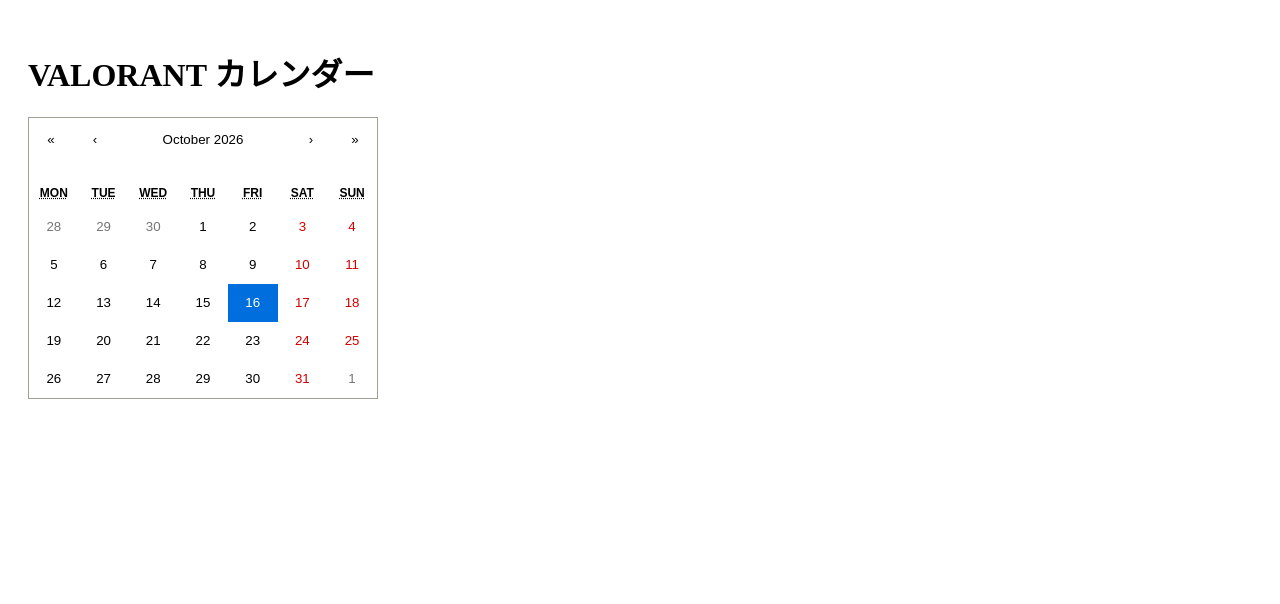
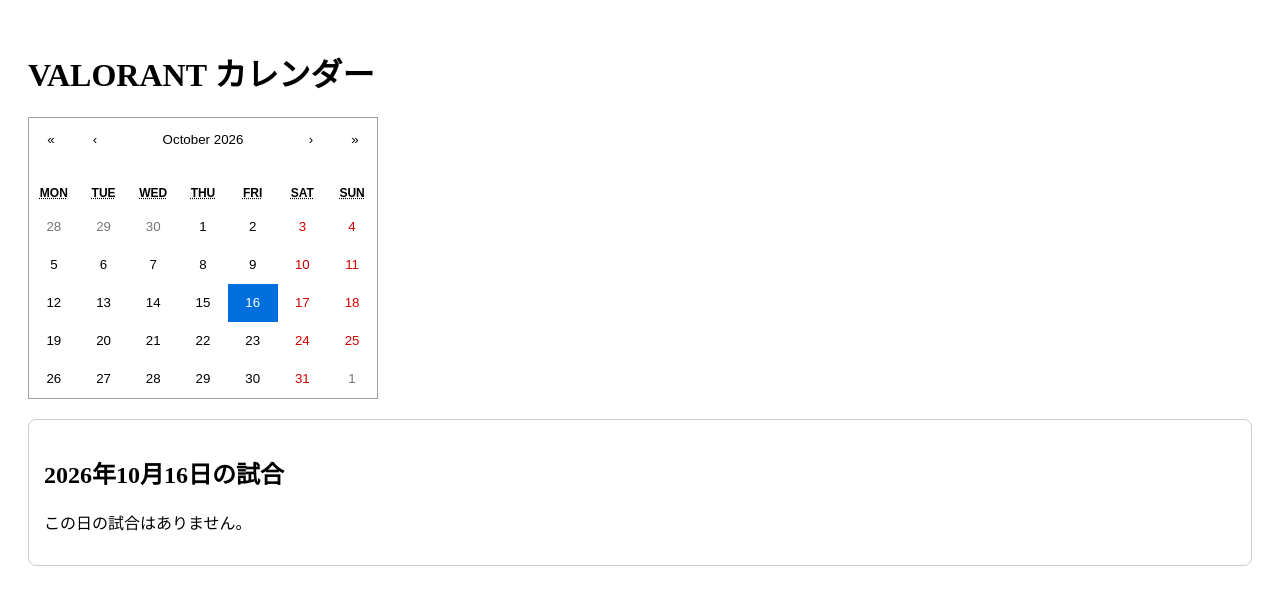
Before and after one commit to o0jun0o/Valorant-calendar, a React (Vite) app: page / in a window 1280 px wide. Shown: the top 604 px of the page. Built offline with nearby package versions, Linux system fonts and the light colour scheme.

Commit message:
ダミーデータの追加と試合結果の表示機能を実装

```diff
--- a/src/App.tsx
+++ b/src/App.tsx
@@ -3,9 +3,34 @@
 // カレンダーの基本デザイン（CSS）を読み込む
 import 'react-calendar/dist/Calendar.css';
 
+// 1. VALORANTの大会データ（ダミー）
+const matchData = [
+  {
+    id: 1,
+    date: '2026-10-19', // 今日の日付
+    event: 'VCT Pacific',
+    match: 'ZETA DIVISION vs Paper Rex',
+    result: '1 - 2'
+  },
+  {
+    id: 2,
+    date: '2026-10-20', // 明日の日付
+    event: 'VCT Pacific',
+    match: 'DetonatioN FocusMe vs DRX',
+    result: '0 - 2'
+  }
+];
 function App() {
   // 選択された日付を記憶する場所（最初は「今日」にする）
   const [date, setDate] = useState(new Date());
+  // 2. カレンダーで選択した日付を 'YYYY-MM-DD' 形式に変換
+  const year = date.getFullYear();
+  const month = String(date.getMonth() + 1).padStart(2, '0');
+  const day = String(date.getDate()).padStart(2, '0');
+  const formattedDate = `${year}-${month}-${day}`;
+
+  // 3. 選択した日付と一致する試合だけを探し出す
+  const selectedMatches = matchData.filter(match => match.date === formattedDate);
 
   return (
     <div style={{ padding: '20px' }}>
@@ -16,6 +41,24 @@
         onChange={(newDate) => setDate(newDate as Date)}
         value={date}
       />
+      {/* 4. 試合結果を表示するエリア */}
+      <div style={{ marginTop: '20px', padding: '15px', border: '1px solid #ccc', borderRadius: '8px' }}>
+        <h2>{year}年{month}月{day}日の試合</h2>
+
+        {selectedMatches.length > 0 ? (
+          <ul>
+            {selectedMatches.map((match) => (
+              <li key={match.id} style={{ marginBottom: '10px' }}>
+                <strong style={{ color: '#ff4655' }}>{match.event}</strong><br />
+                対戦カード: {match.match} <br />
+                結果: <strong>{match.result}</strong>
+              </li>
+            ))}
+          </ul>
+        ) : (
+          <p>この日の試合はありません。</p>
+        )}
+      </div>
 
     </div>
   );
```
